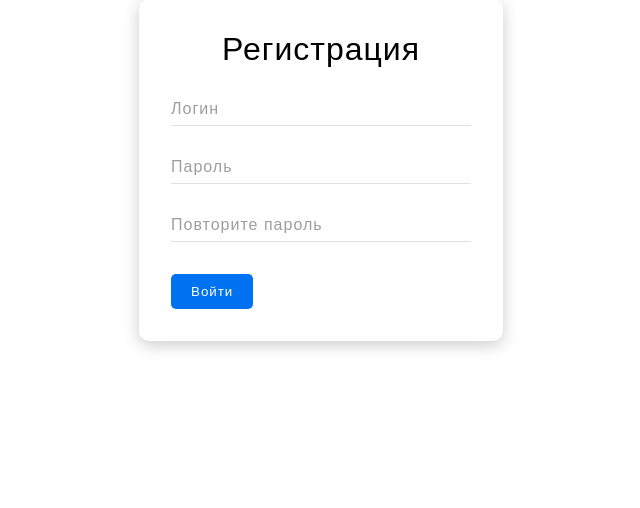
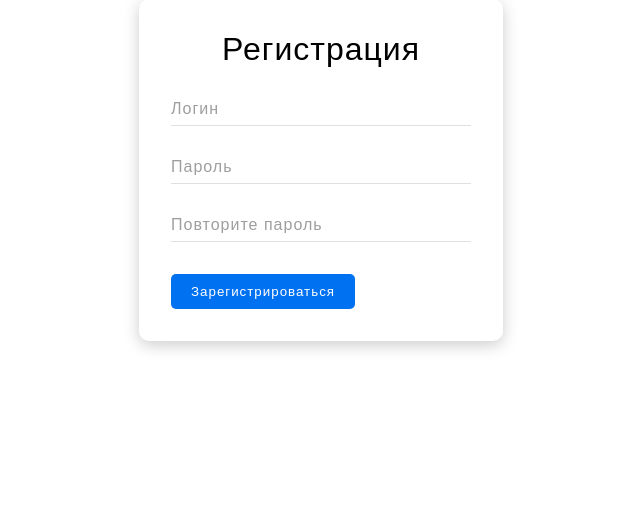
Before and after one commit to SergeyDanielyan/DanielyanSite444, a PHP site: page /registration.php in a window 1280 px wide. Shown: the part 230-738 px from the top of the page, without its empty margins (319-959 px from the left). Run offline with PHP 8.4, Linux system fonts and the light colour scheme.

Commit message:
Update registration.php

```diff
--- a/registration.php
+++ b/registration.php
@@ -61,7 +61,7 @@
                 <label class="form_label">Повторите пароль</label>
                 <input class="form_input" type="password" name="password2">
             </div>
-            <input class="form_button" type="submit" name="submit" value="Войти" placeholder=" ">
+            <input class="form_button" type="submit" name="submit" value="Зарегистрироваться" placeholder=" ">
             <?php
                 if (isset($_POST['submit']) && count($err) > 0) {
                     echo "<br>При регистрации произошли следующие ошибки:";
```
